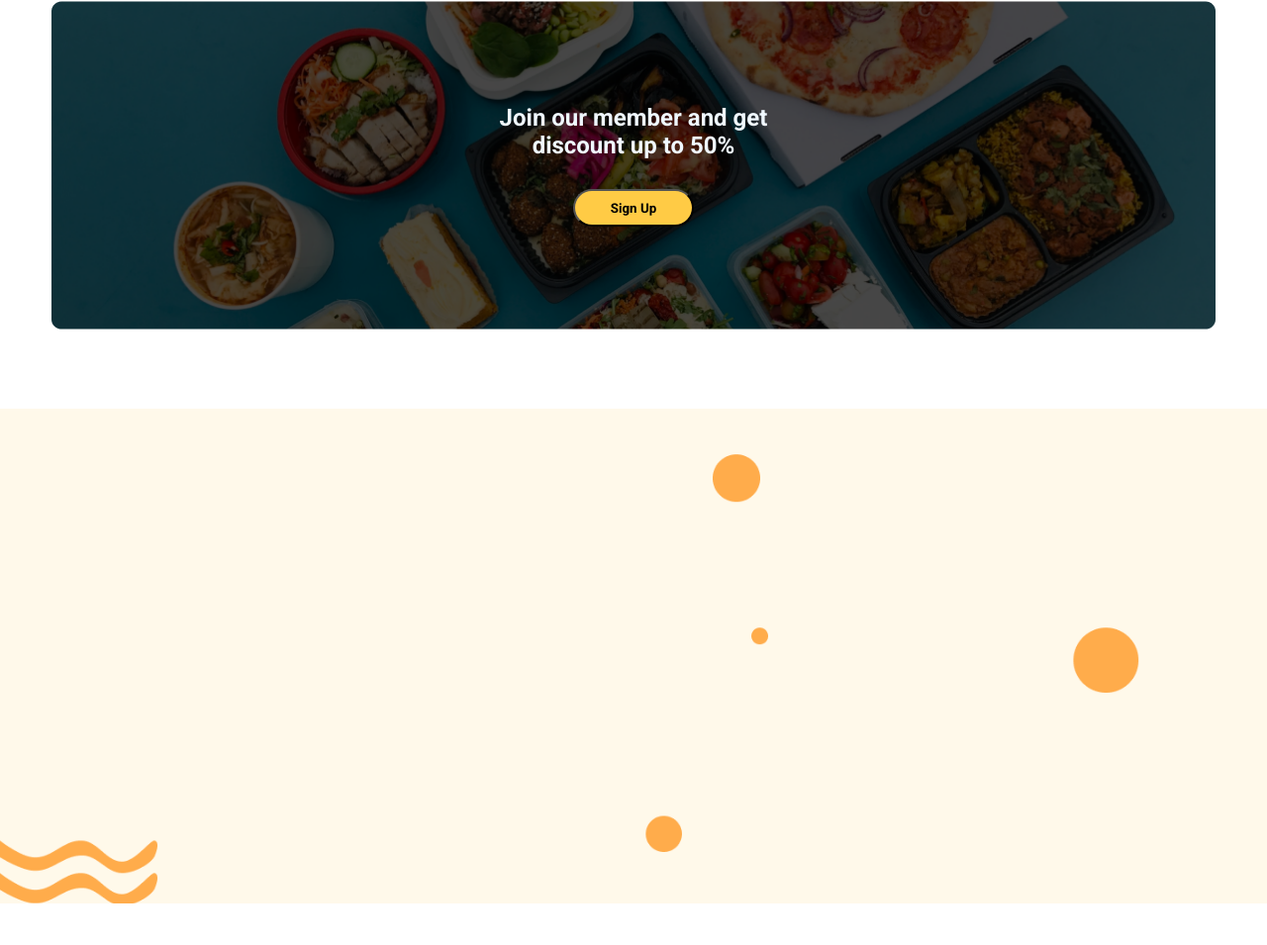
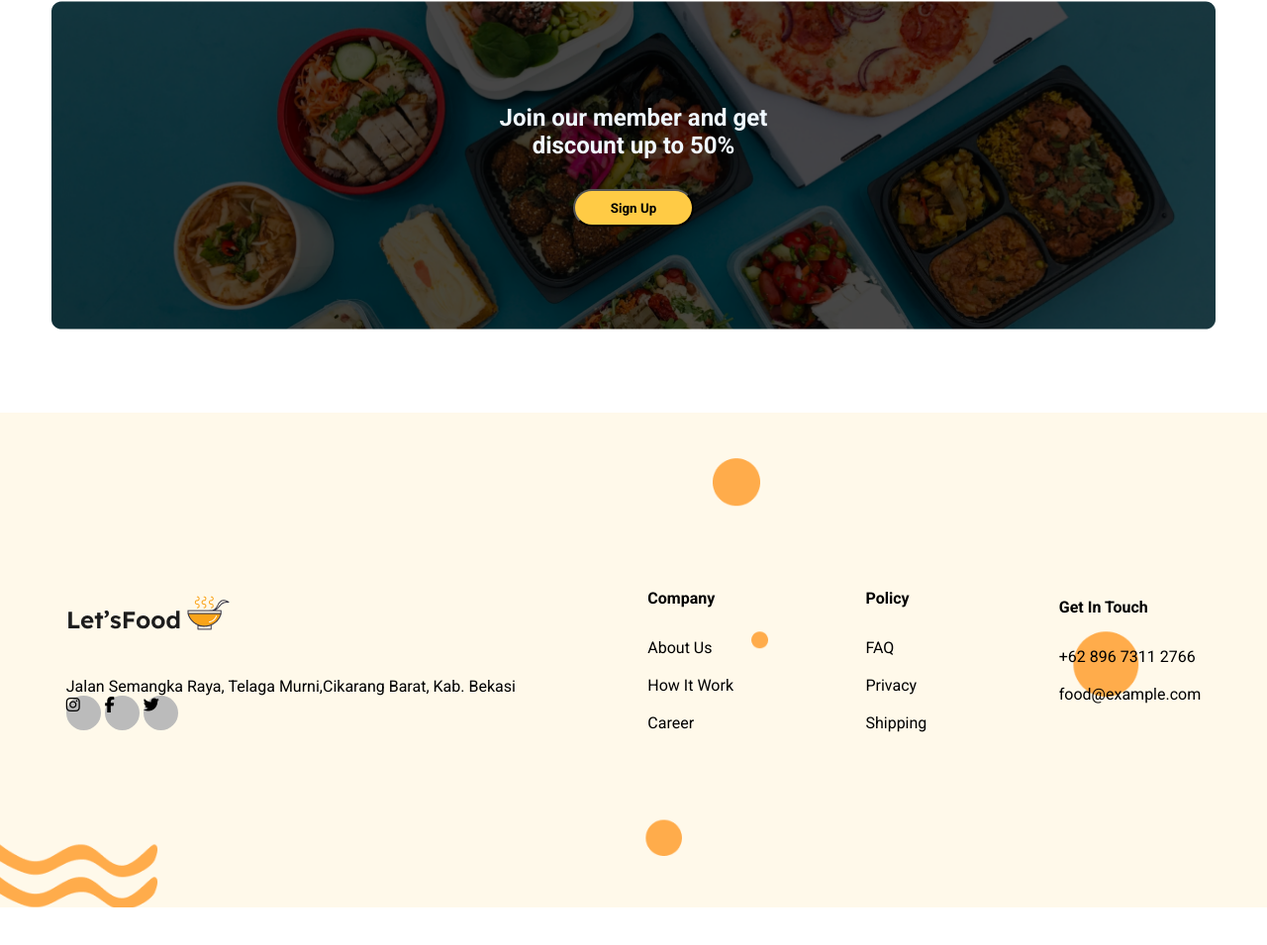
Before and after one commit to rafiahmedrizvee/foods, a plain HTML site: page index.html in a window 1280 px wide. Shown: the part 2614-3569 px from the top of the page at 99% size. Before the commit the page ends 3527 px from the top, so only its background shows below. Drawn offline with Linux system fonts and the light colour scheme.

Commit message:
github update

```diff
--- a/index.html
+++ b/index.html
@@ -20,7 +20,7 @@
     <!-- Header section -->
     <header>
         <nav>
-            <img class="ite" style="height: 47px;width: 167px;" src="./images/logo.png" alt="">
+            <img class="item" style="height: 47px;width: 167px;" src="./images/logo.png" alt="">
             <ul>
                 <li class="list-item">Home</li>
                 <li class="list-item">Menu</li>
@@ -190,10 +190,39 @@
 
         </section>
     </main>
-<footer class="footer-container">
+    <!-- footer-content -->
+    <footer class="footer-container">
+        <div>
+            <img style="margin-bottom: 37px;" src="./images/2no logo.png" alt="">
+            <div>
+                <p>Jalan Semangka Raya, Telaga Murni,Cikarang Barat, Kab. Bekasi</p>
+                <span   class="dot"><i class="item-center fa-brands fa-instagram"></i></span>
+                <span class="dot"><i class="fa-brands fa-facebook-f"></i></span>
+                <span class="dot"><i class="fa-brands fa-twitter"></i></span>
+            </div>
+        </div>
+        <div>
+            <h4 style="margin-bottom: 31px;">Company</h4>
+            <p>About Us</p><br>
+            <p>How It Work</p><br>
+            <p>Career</p>
+        </div>
+        <div>
+            <h4 style="margin-bottom: 31px;">Policy</h4>
+            <p>FAQ</p><br>
+            <p>Privacy</p><br>
+            <p>Shipping</p>
+        </div>
+        <div>
+            <h4 style="margin-bottom: 31px;">Get In Touch</h4>
+
+                    <p>+62 896 7311 2766</p><br>
+                    <p>food@example.com</p><br>
 
 
-</footer>
+        </div>
+    </footer>
+
 </body>
 
 </html>
--- a/styles/style.css
+++ b/styles/style.css
@@ -109,3 +109,23 @@ margin-bottom: 50px;
     background-repeat: no-repeat;
 
 }
+.footer-container{
+    display: flex;
+    justify-content: space-around;
+    align-items: center;
+    margin-top: 84px;
+    margin-bottom: 80px;
+
+}
+.logo-2{
+    margin-bottom: 40px;
+    height: 47px;
+    width: 167px;
+}
+.dot {
+    height: 35px;
+    width: 35px;
+    background-color: #bbb;
+    border-radius: 50%;
+    display: inline-block;
+  }
```
Also changed, not shown: images/2no logo.png (added).
